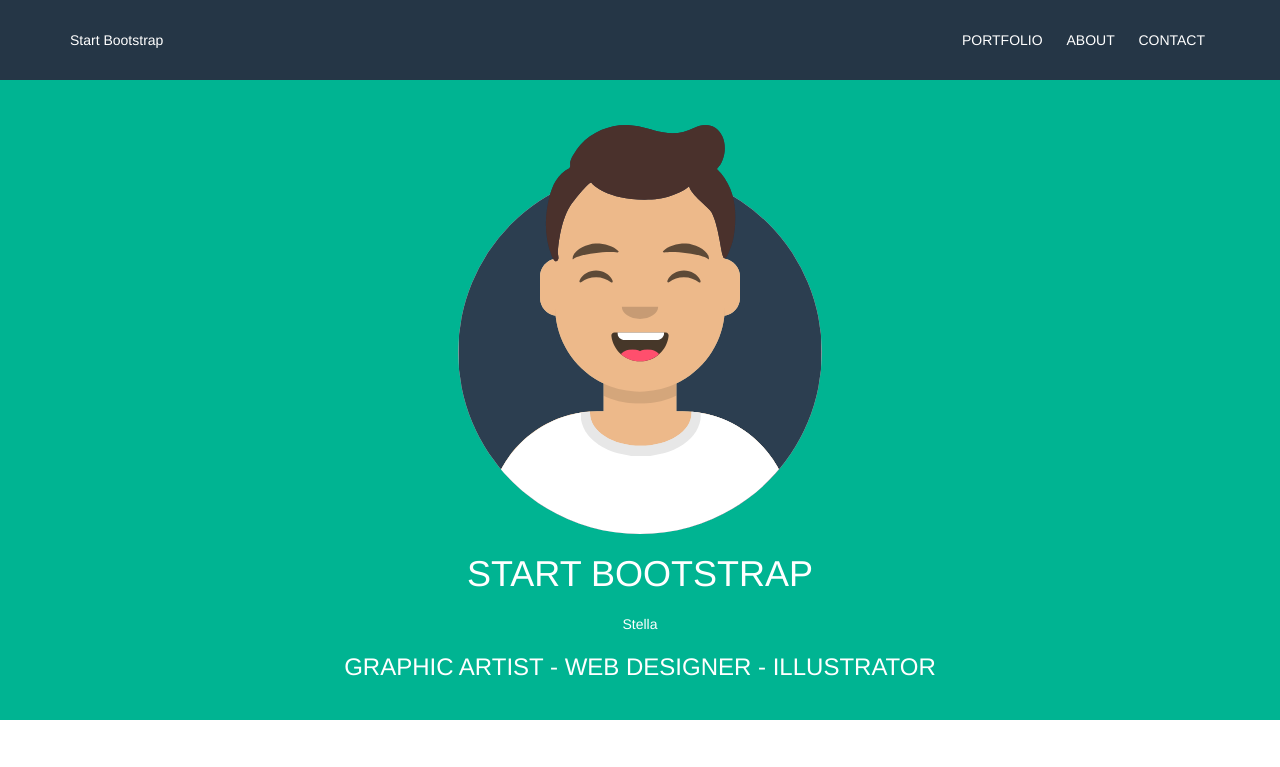
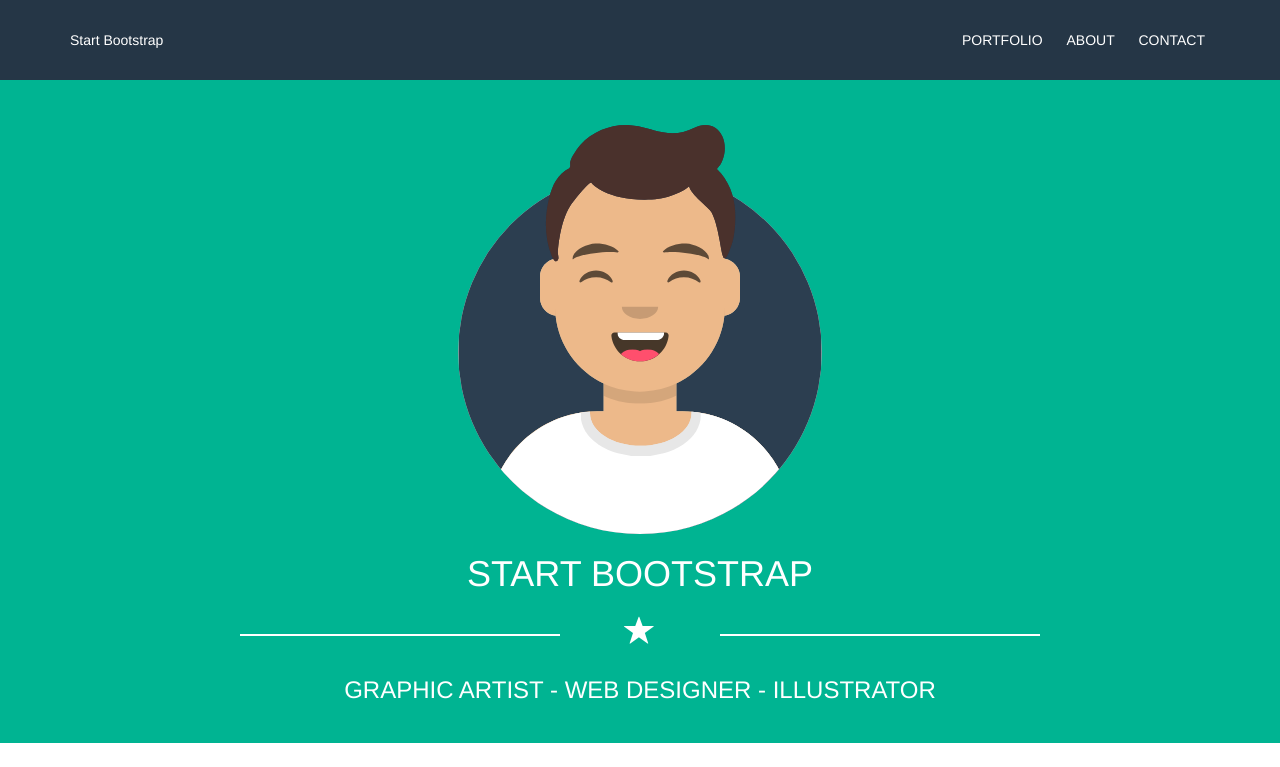
Before and after one commit to MichaelRosa9/-html-css-bootstrap-freelancer, a plain HTML site: page index.html in a window 1280 px wide. Shown: the top 767 px of the page. Drawn offline with nearby package versions, Linux system fonts and the light colour scheme.

Commit message:
star with lines

```diff
--- a/css/style.css
+++ b/css/style.css
@@ -1,8 +1,10 @@
 
+/* FONT COLOR */
 .mr-font-white {
   color: white;
 }
 
+/* HEIGHT */
 .mr-h80 {
   height: 80px;
 }
@@ -56,6 +58,7 @@ nav a {
   text-decoration: none;
 }
 
+/* JUMBOTRON */
 .mr-jumbotron {
   width: 80%;
   max-width: 800px;
@@ -64,8 +67,32 @@ nav a {
 .mr-jumbotron img {
   width: 50%;
 }
+
+/* STAR FONT */
+
 .mr-star {
+  position: relative;
+  font-size: 30px;
   margin: 20px auto;
+}
+.mr-star-line::before {
+  position: absolute;
+  width: 40%;
+  top: 50%;
+  right: 0;
+  transform: translateY(-50%);
+  content: '';
+  display: table-cell;
+  border-bottom: solid 2px;
+}
+.mr-star-line::after {
+  position: absolute;
+  width: 40%;
+  top: 50%;
+  transform: translateY(-50%);
+  content: '';
+  display: table-cell;
+  border-bottom: solid 2px;
 }
 
 .mr-box-100 {
--- a/index.html
+++ b/index.html
@@ -67,7 +67,15 @@
       <div class="mr-jumbotron text-center">
         <img src="img/avatar.svg" alt="">
         <h1>START BOOTSTRAP</h1>
-        <div class="mr-star"> Stella</div>
+
+        <!-- STAR FONT -->
+        <div class="mr-star">
+          <div class="mr-star-line">
+            <span class="glyphicon glyphicon-star" aria-hidden="true"></span>
+          </div>
+        </div>
+        <!-- /STAR FONT -->
+
         <h3>GRAPHIC ARTIST - WEB DESIGNER - ILLUSTRATOR</h3>
       </div>
     </div>
```
